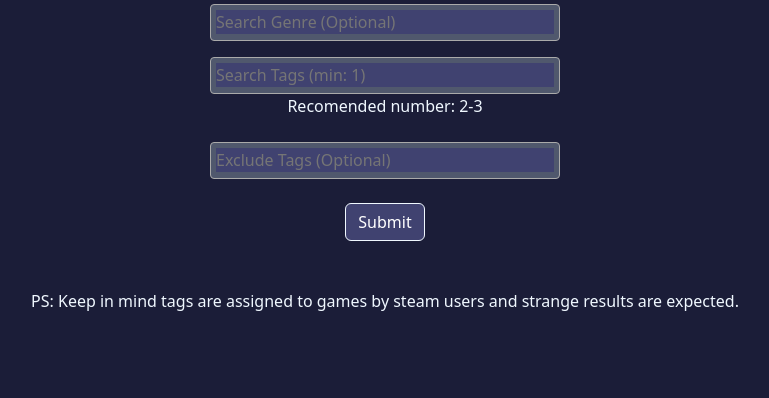
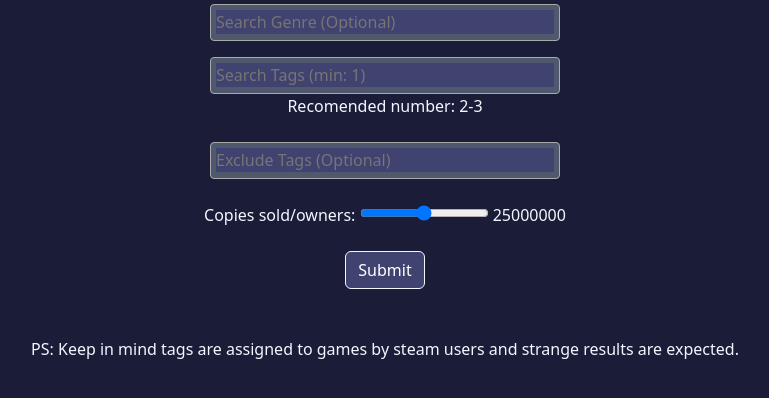
Before and after one commit to MysteryBrks/Find-Your-Game, a Flask app: page / in a window 1280 px wide. Shown: the part 196-594 px from the top of the page, without its empty margins (255-1024 px from the left). Run offline with Flask 3, Linux system fonts and the light colour scheme; some libraries are stand-ins or nearby versions.

Commit message:
Added feature of desired amount of copies/owners

```diff
--- a/app.py
+++ b/app.py
@@ -1,4 +1,5 @@
 import steamspypi
+import re
 
 from flask import Flask, render_template, request, redirect, session
 from flask_session import Session
@@ -55,6 +56,7 @@ def index():
         genres = request.form.getlist("genres")
         tags = request.form.getlist("tags")
         excludeds = request.form.getlist("excludeds")
+        copies = int(request.form.get("copies"))
         # User input validation
         if not tags:
             return redirect("/")
@@ -117,6 +119,15 @@ def index():
                     if key in buffer:
                         data.pop(key, None)
 
+        if copies:
+            data_buffer = data.copy()
+            for key in data_buffer:
+                numbers = (re.findall(r"\d+", data[key]["owners"].replace(",","")))
+                numbers = list(map(int, numbers))
+                # Verify if games are in the desired range of copies
+                if not numbers[0] <= copies <= numbers[1]:
+                    data.pop(key, None)
+
         for game in data:
              games.append(game)
 
--- a/templates/index.html
+++ b/templates/index.html
@@ -31,6 +31,12 @@
                 {% endfor %}
             </select>
         </div>
+
+        <div class="mb-4">
+            <label for="copies">Copies sold/owners: </label>
+            <input type="range" name="copies" min="0" max="50000000" step="100000" oninput="this.nextElementSibling.value = this.value">
+            <output>25000000</output>
+        </div>
         <input class="mb-5 btn btn-primary" type="submit" value="Submit">
     </form>
     <p>PS: Keep in mind tags are assigned to games by steam users and
```
